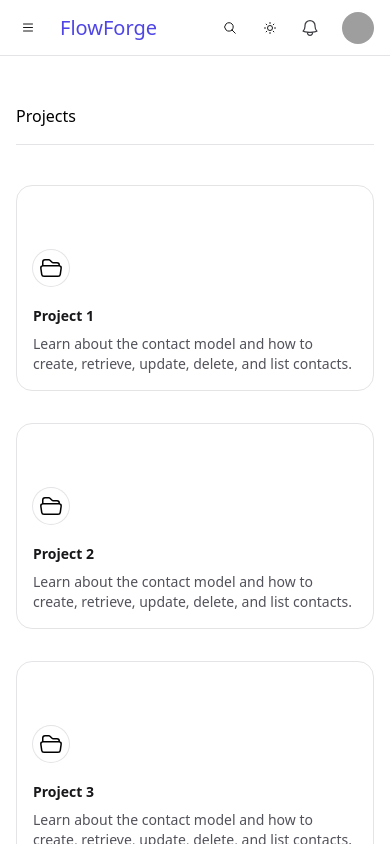
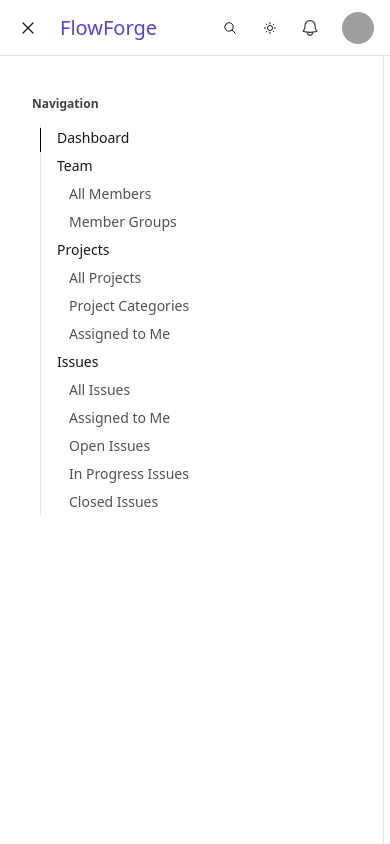
Before and after one commit to aivaras-bankauskas/vuetasks, a Vue app: page / in a window 390 px wide. Both pictures are taken after a click on the button 28 px from the left and 27 px from the top of the page. Shown: the top 844 px of the page. Built offline with nearby package versions, Linux system fonts and the light colour scheme; grey boxes are pictures that could not be loaded.

Commit message:
HeaderLayout.vue: improving navigation on mobile

```diff
--- a/src/views/layouts/HeaderLayout.vue
+++ b/src/views/layouts/HeaderLayout.vue
@@ -1,13 +1,36 @@
 <script setup lang="ts">
-    import { onMounted } from 'vue';
+    import { ref, onMounted, onBeforeUnmount } from 'vue';
+
+    const isMenuOpen = ref(false);
+
+    onBeforeUnmount(() => {
+        window.removeEventListener('resize', checkScreenSize);
+    });
 
     onMounted(() => {
+        window.addEventListener('resize', checkScreenSize);
+        checkScreenSize();
         if (localStorage.getItem('theme') === 'dark' || (!('theme' in localStorage) && window.matchMedia('(prefers-color-scheme: dark)').matches)) {
             document.documentElement.classList.add('dark');
         } else {
             document.documentElement.classList.remove('dark');
         }
     });
+
+    const checkScreenSize = (): void => {
+        if (window.innerWidth >= 1024) {
+            isMenuOpen.value = false;
+        }
+    };
+
+    const toggleMenu = (): void => {
+        isMenuOpen.value = !isMenuOpen.value;
+        if (isMenuOpen.value) {
+            document.documentElement.classList.add('overflow-hidden');
+        } else {
+            document.documentElement.classList.remove('overflow-hidden');
+        }
+    };
 
     const toggleTheme = (): void => {
         if (document.documentElement.classList.contains('dark')) {
@@ -28,7 +51,7 @@
                     <span class="text-primary dark:text-white text-2xl">FlowForge</span>
                 </a>
             </div>
-            <div class="fixed inset-x-0 top-0 z-50 flex h-14 items-center justify-between gap-12 px-4 border-b border-gray-light dark:border-gray-dark transition sm:px-6 lg:left-72 lg:z-30 lg:px-8 xl:left-80 backdrop-blur-sm dark:backdrop-blur bg-white/[var(--bg-opacity-light)] dark:bg-zinc-800/[var(--bg-opacity-dark)]">
+            <div class="fixed inset-x-0 top-0 z-50 flex h-14 items-center justify-between gap-4 px-4 border-b border-gray-light dark:border-gray-dark transition sm:px-6 lg:left-72 lg:z-30 lg:px-8 xl:left-80 backdrop-blur-sm dark:backdrop-blur bg-white/[var(--bg-opacity-light)] dark:bg-zinc-800/[var(--bg-opacity-dark)]">
                 <div class="absolute inset-x-0 top-full h-px transition bg-zinc-900/7.5 dark:bg-white/7.5"></div>
                 <div class="hidden lg:block lg:max-w-md lg:flex-auto">
                     <div class="relative">
@@ -39,9 +62,12 @@
                     </div>
                 </div>
                 <div class="flex items-center gap-5 lg:hidden">
-                    <button type="button" class="flex h-6 w-6 items-center justify-center rounded-md transition hover:bg-zinc-900/5 dark:hover:bg-white/5" aria-label="Toggle navigation">
-                        <svg viewBox="0 0 10 9" fill="none" stroke-linecap="round" aria-hidden="true" class="w-2.5 stroke-zinc-900 dark:stroke-white">
-                            <path d="M.5 1h9M.5 8h9M.5 4.5h9"></path>
+                    <button type="button" class="flex h-6 w-6 items-center justify-center rounded-md transition hover:bg-zinc-900/5 dark:hover:bg-white/5" aria-label="Toggle navigation" @click="toggleMenu">
+                        <svg v-if="!isMenuOpen" xmlns="http://www.w3.org/2000/svg" fill="none" viewBox="0 0 24 24" stroke-width="1.5" stroke="currentColor" class="w-5 h-5 stroke-zinc-900 dark:stroke-white">
+                            <path stroke-linecap="round" stroke-linejoin="round" d="M3.75 6.75h16.5M3.75 12h16.5m-16.5 5.25h16.5" />
+                        </svg>
+                        <svg v-else xmlns="http://www.w3.org/2000/svg" fill="none" viewBox="0 0 24 24" stroke-width="1.5" stroke="currentColor" class="w-5 h-5 stroke-zinc-900 dark:stroke-white">
+                            <path stroke-linecap="round" stroke-linejoin="round" d="M6 18L18 6M6 6l12 12" />
                         </svg>
                     </button>
                     <a aria-label="Home" href="/">
@@ -80,14 +106,14 @@
                             </svg>
                         </button>
                     </div>
-                    <div>
-                        <img class="h-8 w-8 flex-none rounded-full bg-gray-50" src="https://images.unsplash.com/photo-1472099645785-5658abf4ff4e?ixlib=rb-1.2.1&amp;auto=format&amp;fit=facearea&amp;facepad=2&amp;w=256&amp;h=256&amp;q=80" alt="fullName">
+                    <div class="flex h-8 w-8 hover:ring-4 hover:ring-zinc-900/5 dark:hover:ring-white/5 rounded-full cursor-pointer">
+                        <img class="h-8 w-8 rounded-full bg-gray-50" src="https://images.unsplash.com/photo-1472099645785-5658abf4ff4e?ixlib=rb-1.2.1&amp;auto=format&amp;fit=facearea&amp;facepad=2&amp;w=256&amp;h=256&amp;q=80" alt="fullName">
                     </div>
                 </div>
             </div>
-            <nav class="hidden lg:mt-16 lg:block">
+            <nav :class="{ 'fixed top-14 left-0 h-screen w-screen max-w-sm overflow-y-auto bg-white dark:bg-zinc-800 border-r border-gray-light dark:border-gray-dark z-10 transition-transform': isMenuOpen, 'hidden translate-x-0': !isMenuOpen }" class="lg:block">
                 <ul role="list">
-                    <li class="relative mt-6 md:mt-0">
+                    <li class="relative my-10 lg:mt-16 pl-8 lg:pl-0 pb-8">
                         <h2 class="text-xs font-semibold text-gray-dark dark:text-gray-light">Navigation</h2>
                         <div class="relative mt-3 pl-2">
                             <div class="absolute inset-x-0 top-0 bg-zinc-800/2.5 will-change-transform dark:bg-white/2.5" style="border-radius:8px;height:32px;top:0;opacity:0"></div>
@@ -173,11 +199,6 @@
                             </ul>
                         </div>
                     </li>
-                    <li class="sticky bottom-0 z-10 mt-6 min-[416px]:hidden">
-                        <a class="inline-flex gap-0.5 justify-center overflow-hidden text-sm font-medium transition rounded-full bg-zinc-900 py-1 px-3 text-white hover:bg-zinc-700 dark:bg-primary dark:text-white dark:hover:bg-primary w-full" href="#">
-                            Sign Out
-                        </a>
-                    </li>
                 </ul>
             </nav>
         </div>
```
